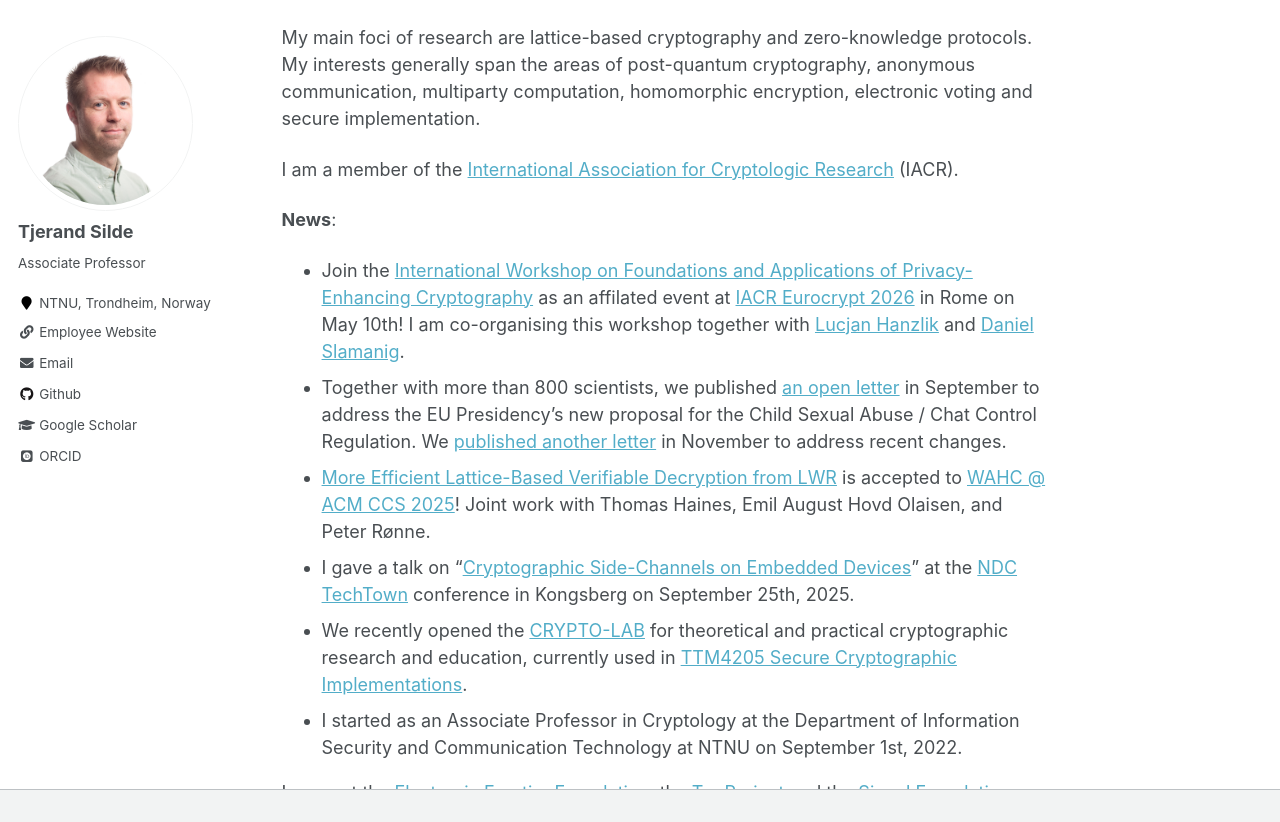
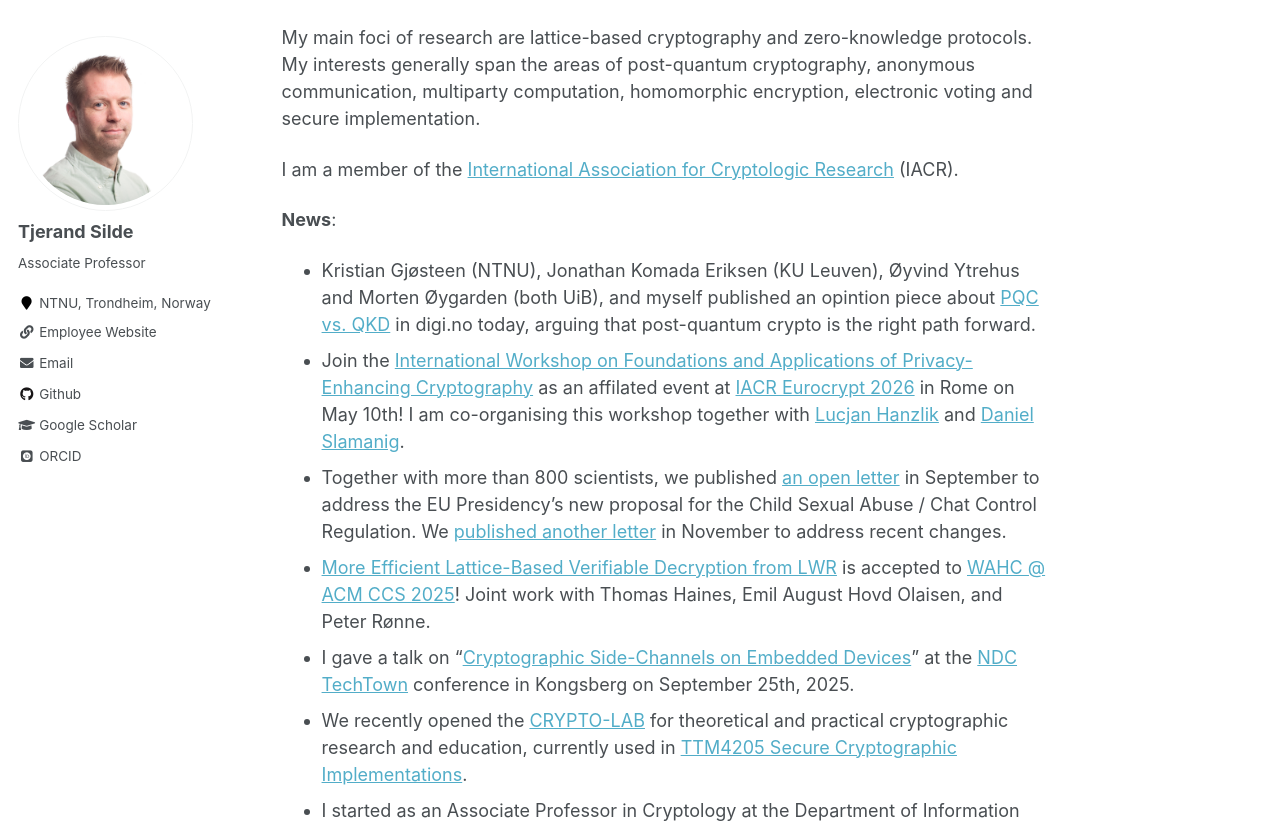
Before and after one commit to tjesi/tjesi.github.io, a Jekyll site: the page built from _pages/about.md, in a window 1280 px wide and 900 px high, scrolled down 503 px, cut to the strip 0-822 px from the top of the window. Built offline with Jekyll 4.4.1, drawn with Linux system fonts in a browser that asks for light colours; some web fonts are replaced.

Commit message:
Update about.md

```diff
--- a/_pages/about.md
+++ b/_pages/about.md
@@ -22,6 +22,7 @@
 
 **News**:
 
+- Kristian Gjøsteen (NTNU), Jonathan Komada Eriksen (KU Leuven), Øyvind Ytrehus and Morten Øygarden (both UiB), and myself published an opintion piece about [PQC vs. QKD](https://www.digi.no/artikler/debatt-spekulativ-kvanteteknologi-loser-ikke-sikkerhetsproblemene-vare/568500) in digi.no today, arguing that post-quantum crypto is the right path forward.
 - Join the [International Workshop on Foundations and Applications of Privacy-Enhancing Cryptography](https://privcryptworkshop.github.io) as an affilated event at [IACR Eurocrypt 2026](https://eurocrypt.iacr.org/2026) in Rome on May 10th! I am co-organising this workshop together with [Lucjan Hanzlik](https://lucjanhanzlik.github.io) and [Daniel Slamanig](https://danielslamanig.info).
 - Together with more than 800 scientists, we published [an open letter](https://csa-scientist-open-letter.org/Sep2025) in September to address the EU Presidency’s new proposal for the Child Sexual Abuse / Chat Control Regulation. We [published another letter](https://csa-scientist-open-letter.org/Nov2025) in November to address recent changes.
 - [More Efficient Lattice-Based Verifiable Decryption from LWR](https://dl.acm.org/doi/10.1145/3733811.3767315) is accepted to [WAHC @ ACM CCS 2025](https://homomorphicencryption.org/wahc-2025)! Joint work with Thomas Haines, Emil August Hovd Olaisen, and Peter Rønne.
```
